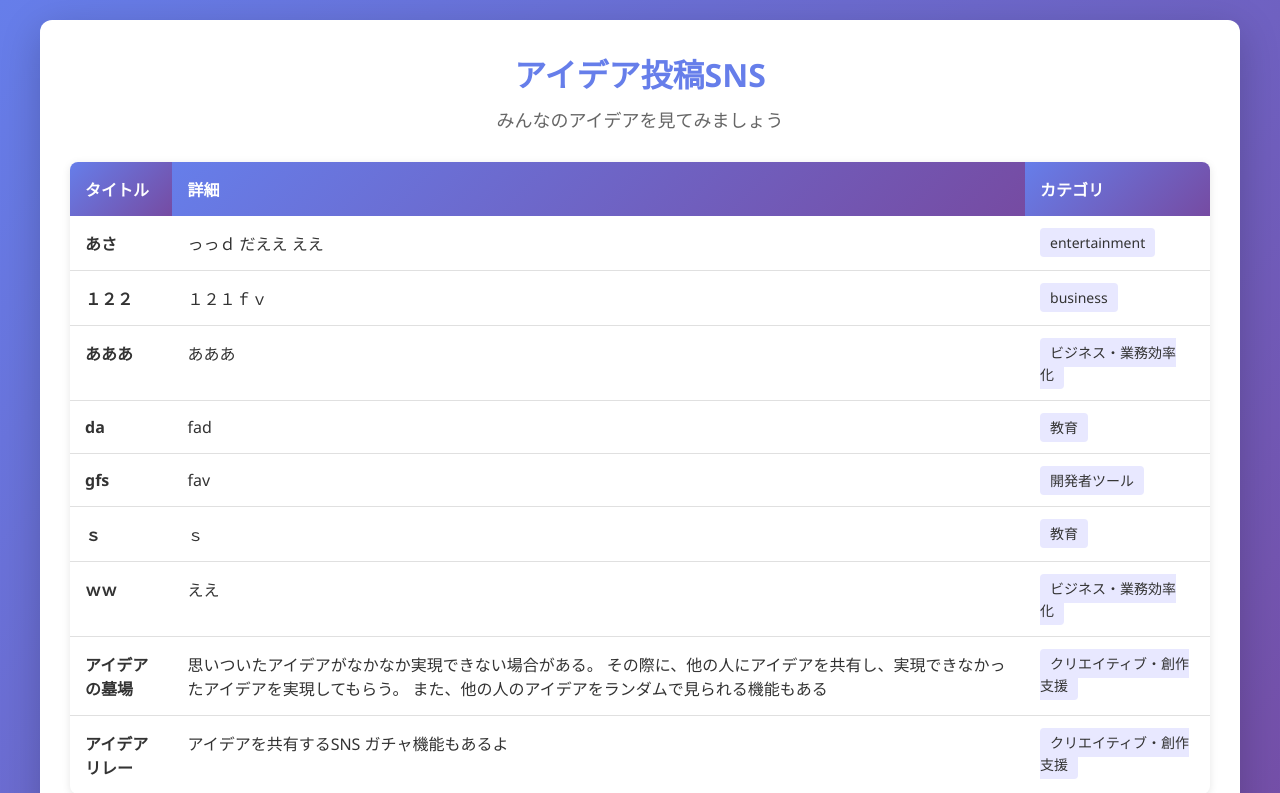
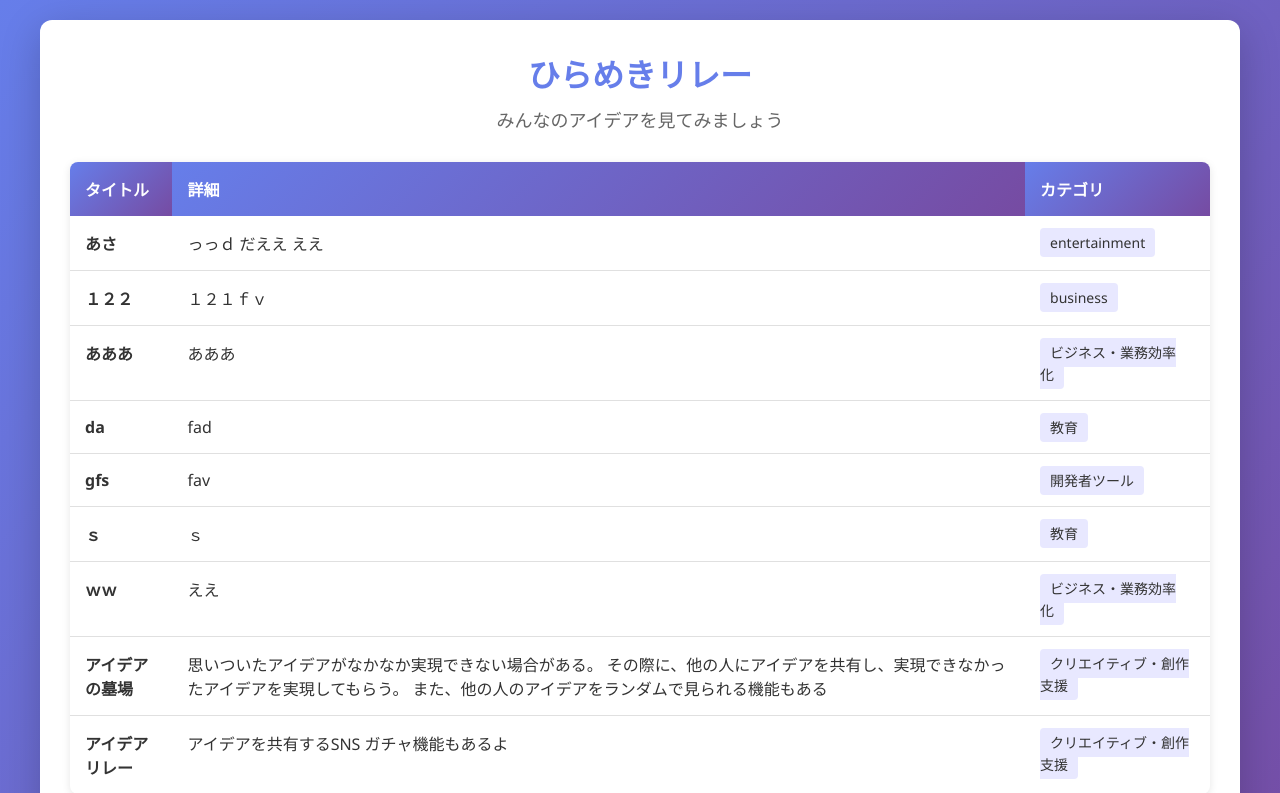
Before and after one commit to MaekobaShun/hackathon-vol14, a Flask app: page / in a window 1280 px wide. Shown: the top 793 px of the page. Run offline with Flask 3, Linux system fonts and the light colour scheme; data comes from the database, SQL or seed files in the repository; both versions use the stored data as it was after the commit.

```diff
--- a/relay/templates/form.html
+++ b/relay/templates/form.html
@@ -3,7 +3,7 @@
     <head>
         <meta charset="UTF-8">
         <meta name="viewport" content="width=device-width, initial-scale=1.0">
-        <title>アイデア投稿 - アイデア投稿SNS</title>
+        <title>ひらめきリレー - アイデア投稿SNS</title>
         <link rel="stylesheet" href="{{ url_for('static', filename='style.css') }}">
     </head>
     <body>
--- a/relay/templates/index.html
+++ b/relay/templates/index.html
@@ -3,12 +3,12 @@
     <head>
         <meta charset="UTF-8">
         <meta name="viewport" content="width=device-width, initial-scale=1.0">
-        <title>アイデア投稿SNS</title>
+        <title>ひらめきリレー - アイデア投稿SNS</title>
         <link rel="stylesheet" href="{{ url_for('static', filename='style.css') }}">
     </head>
     <body>
         <div class="container">
-            <h1>アイデア投稿SNS</h1>
+            <h1>ひらめきリレー</h1>
             <h2>みんなのアイデアを見てみましょう</h2>
 
             {% if items == [] %}
@@ -30,7 +30,6 @@
                     {% endfor %}
                 </table>
             {% endif %}
-
             <div class="button-area">
                 <a href="{{ url_for('form') }}" class="button-link">アイデアを投稿する</a>
             </div>
```
Also changed, not shown: databese.db, relay/static/style.css (line endings or trailing spaces), 1 other file.
